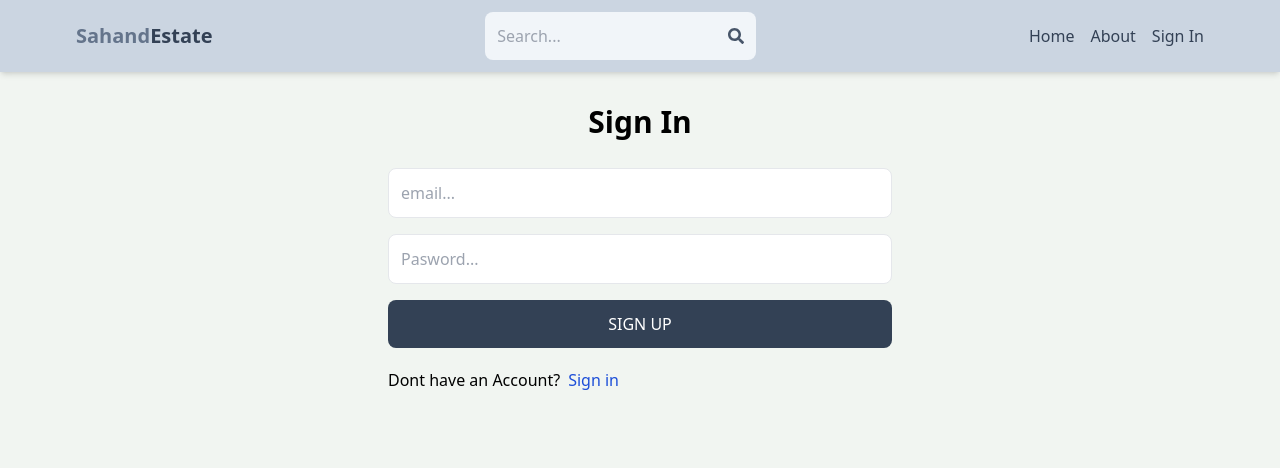
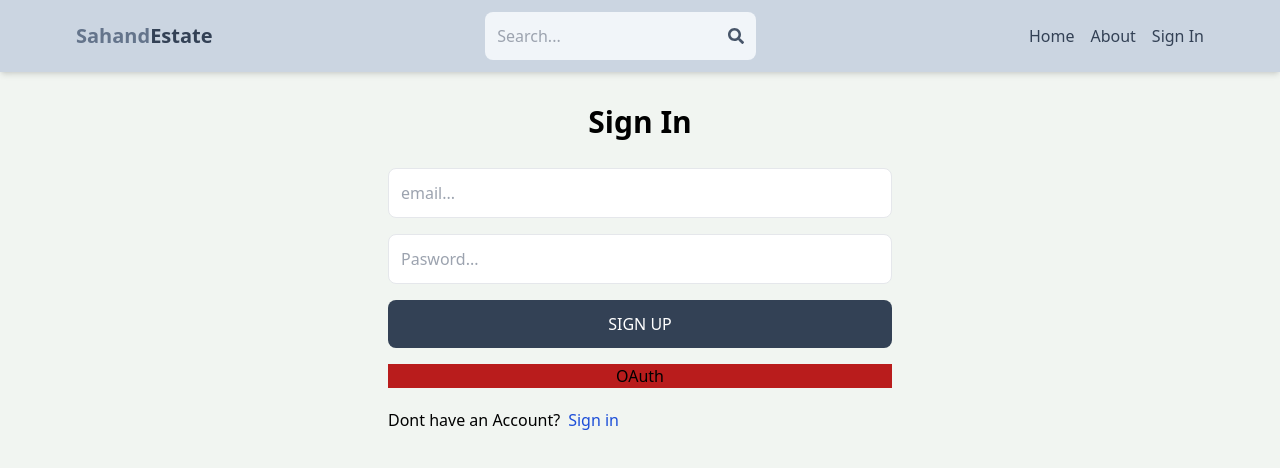
Before and after one commit to gsusk/mern-fsfront, a React (Vite) app in the folder mernstack/: page /sign-in in a window 1280 px wide. Shown: the top 468 px of the page. Built offline with nearby package versions, Linux system fonts and the light colour scheme.

Commit message:
Oauth setup

```diff
--- /dev/null
+++ b/mernstack/src/components/OAuth.jsx
@@ -0,0 +1,3 @@
+export default function OAuth() {
+  return <button className="bg-red-700">OAuth</button>
+}
--- a/mernstack/src/main.jsx
+++ b/mernstack/src/main.jsx
@@ -3,7 +3,7 @@ import ReactDOM from "react-dom/client"
 import App from "./App.jsx"
 import "./index.css"
 import { persistor, store } from "./redux/store.js"
-import { Provider } from 'react-redux'
+import { Provider } from "react-redux"
 import { PersistGate } from "redux-persist/integration/react"
 
 ReactDOM.createRoot(document.getElementById("root")).render(
@@ -13,5 +13,5 @@ ReactDOM.createRoot(document.getElementById("root")).render(
         <App />
       </PersistGate>
     </Provider>
-  </React.StrictMode>
+  </React.StrictMode>,
 )
--- a/mernstack/src/pages/SignIn.jsx
+++ b/mernstack/src/pages/SignIn.jsx
@@ -2,6 +2,7 @@ import { useState } from "react"
 import { Link, useNavigate } from "react-router-dom"
 import { useDispatch, useSelector } from "react-redux"
 import { signInStart, signInSuccess, signInFailure } from "../redux/user/userSlice"
+import OAuth from "../components/OAuth"
 
 export default function SignIn() {
   const [formData, setFormData] = useState({})
@@ -39,7 +40,6 @@ export default function SignIn() {
     }
   }
 
-    //add cenbt feature later
   return (
     <div className="p-1 max-w-lg mx-auto">
       <h1 className="text-3xl text-center font-semibold my-7">Sign In</h1>
@@ -67,6 +67,7 @@ export default function SignIn() {
         >
           {loading ? "Loading..." : "Sign Up"}
         </button>
+        <OAuth/>
       </form>
       <div className="flex gap-2 mt-5">
         <p>Dont have an Account?</p>
--- a/mernstack/src/pages/SignUp.jsx
+++ b/mernstack/src/pages/SignUp.jsx
@@ -1,5 +1,6 @@
 import { useState } from "react"
 import { Link, useNavigate } from "react-router-dom"
+import OAuth from "../components/OAuth"
 
 export default function SignUp() {
   const [formData, setFormData] = useState({})
@@ -75,6 +76,7 @@ export default function SignUp() {
         >
           {loading ? "Loading..." : "Sign Up"}
         </button>
+        <OAuth />
       </form>
       <div className="flex gap-2 mt-5">
         <p>Have an Account?</p>
```
